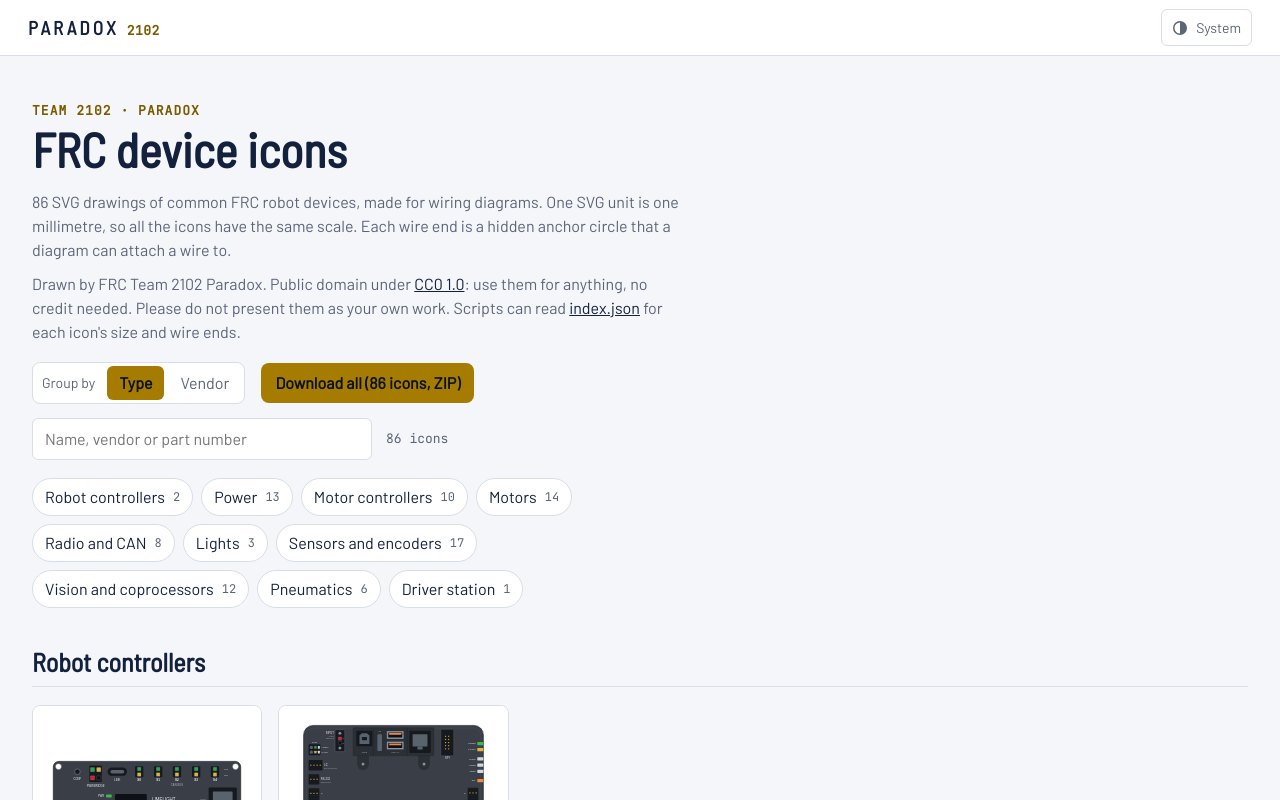
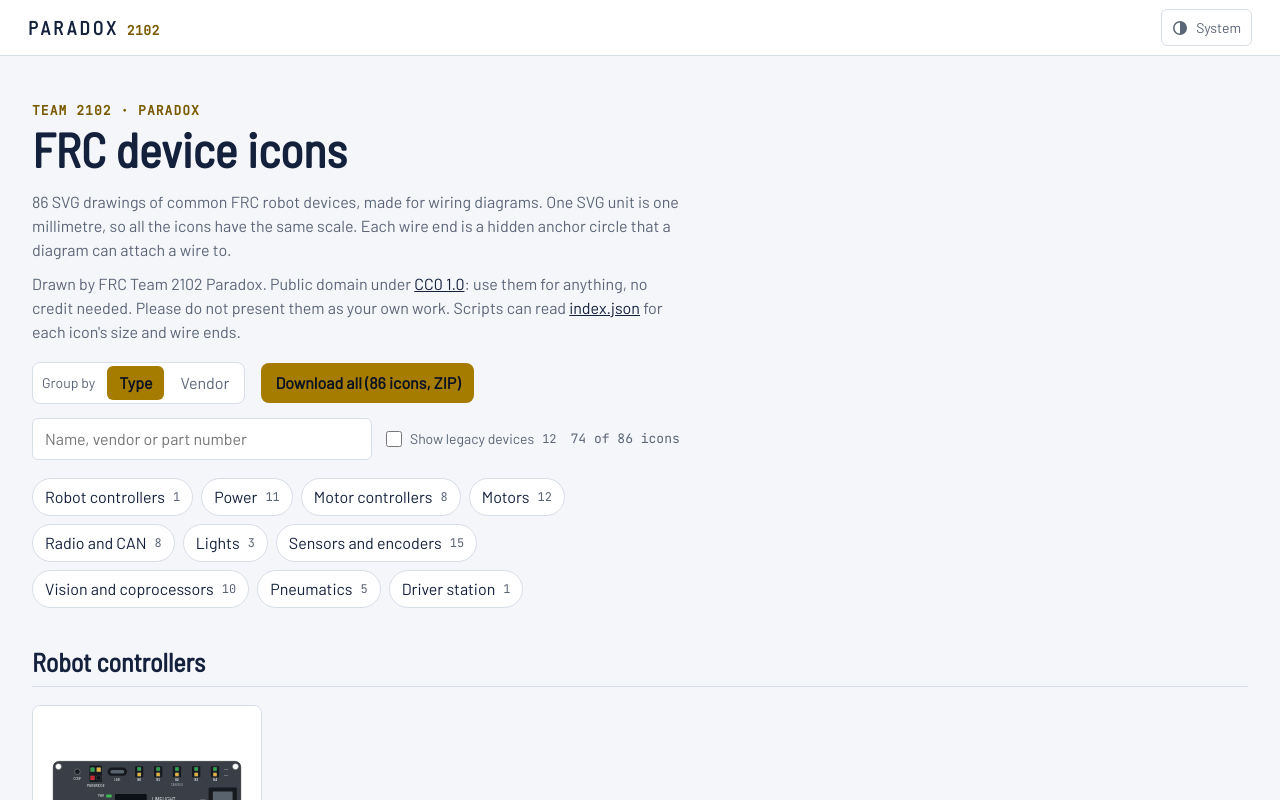
Before and after one commit to Paradox2102/PrettyDocs, a React (Vite) app: page /icons in a window 1280 px wide. Shown: the top 800 px of the page. Built offline with nearby package versions, Linux system fonts and the light colour scheme.

Commit message:
icons page: legacy devices are hidden by default; a switch (?legacy=1) shows them, and a search that only matches legacy devices says so

```diff
--- a/src/logic/icons.ts
+++ b/src/logic/icons.ts
@@ -28,6 +28,11 @@
   return { ...index, icons };
 }
 
+/** The icons to show: legacy icons (no longer sold) only when `showLegacy` is on. */
+export function hideLegacy(index: IconIndex, showLegacy: boolean): IconIndex {
+  return showLegacy ? index : { ...index, icons: index.icons.filter((i) => i.status !== 'legacy') };
+}
+
 /** The groups that have icons: by type in the index's type order, or by vendor in vendor name order. */
 export function groupIcons(index: IconIndex, by: GroupBy): IconGroup[] {
   if (by === 'type') {
--- a/src/pages/Icons.module.css
+++ b/src/pages/Icons.module.css
@@ -26,6 +26,15 @@
   background: var(--surface); color: var(--ink); font: inherit;
 }
 .search:focus-visible { outline: 2px solid var(--accent); outline-offset: 1px; }
+.legacyToggle {
+  display: inline-flex; align-items: center; gap: 8px; color: var(--muted); font-size: 14px; cursor: pointer; user-select: none;
+}
+.legacyToggle input { width: 16px; height: 16px; margin: 0; accent-color: var(--accent); cursor: pointer; }
+.legacyToggle:hover { color: var(--ink); }
+.linkButton {
+  padding: 0; border: 0; background: none; color: var(--accent-ink); font: inherit; font-weight: 600; cursor: pointer;
+  text-decoration: underline;
+}
 .status { margin: 0; color: var(--muted); font: 13px/1.4 var(--font-mono); }
 .empty { margin: 8px 0 0; color: var(--muted); }
 
--- a/src/pages/Icons.tsx
+++ b/src/pages/Icons.tsx
@@ -2,7 +2,7 @@
 import { Link, useLocation, useSearchParams } from 'react-router';
 import { useIcons } from '../content/hooks';
 import type { IconRecord } from '../content/types';
-import { filterIcons, groupBy, groupIcons, type GroupBy } from '../logic/icons';
+import { filterIcons, groupBy, groupIcons, hideLegacy, type GroupBy } from '../logic/icons';
 import styles from './Icons.module.css';
 
 const ICONS_BASE = '/icons/';
@@ -86,12 +86,27 @@
       return next;
     }, { replace: true });
   };
-  const shown = filterIcons(index, query);
+  // Legacy icons (no longer sold) are hidden unless ?legacy=1; a search that only matches hidden ones says so.
+  const showLegacy = params.get('legacy') === '1';
+  const legacyCount = index.icons.filter((i) => i.status === 'legacy').length;
+  const matched = filterIcons(index, query);
+  const shown = hideLegacy(matched, showLegacy);
+  const hiddenMatches = matched.icons.length - shown.icons.length;
   const groups = groupIcons(shown, by);
-  // The group switch keeps the search; typing replaces the history entry instead of adding one per key.
+  const setShowLegacy = (on: boolean) => {
+    setParams((p) => {
+      const next = new URLSearchParams(p);
+      if (on) next.set('legacy', '1');
+      else next.delete('legacy');
+      return next;
+    }, { replace: true });
+  };
+  // The group switch keeps the search and the legacy switch; typing replaces the history entry instead of adding
+  // one per key.
   const linkTo = (b: GroupBy) => {
     const next = new URLSearchParams(b === 'vendor' ? { by: 'vendor' } : {});
     if (query) next.set('q', query);
+    if (showLegacy) next.set('legacy', '1');
     return next.size ? `/icons?${next}` : '/icons';
   };
   const search = (q: string) => {
@@ -141,8 +156,14 @@
         <div className={styles.searchRow}>
           <input type="search" className={styles.search} aria-label="Search icons" placeholder="Name, vendor or part number"
             autoComplete="off" spellCheck={false} value={query} onChange={(e) => search(e.target.value)} />
+          <label className={styles.legacyToggle}>
+            <input type="checkbox" checked={showLegacy} onChange={(e) => setShowLegacy(e.target.checked)} />
+            Show legacy devices <span className={styles.count}>{legacyCount}</span>
+          </label>
           <p role="status" className={styles.status}>
-            {query ? `${shown.icons.length} of ${index.icons.length} icons` : `${index.icons.length} icons`}
+            {shown.icons.length === index.icons.length
+              ? `${index.icons.length} icons`
+              : `${shown.icons.length} of ${index.icons.length} icons`}
           </p>
         </div>
         <nav aria-label={by === 'vendor' ? 'Icon vendors' : 'Icon types'}>
@@ -155,7 +176,15 @@
           </ul>
         </nav>
       </header>
-      {query && groups.length === 0 && <p className={styles.empty}>No icon matches “{query}”.</p>}
+      {query && groups.length === 0 && hiddenMatches === 0 && <p className={styles.empty}>No icon matches “{query}”.</p>}
+      {groups.length === 0 && hiddenMatches > 0 && (
+        <p className={styles.empty}>
+          Only {hiddenMatches === 1 ? 'a legacy device matches' : `${hiddenMatches} legacy devices match`} “{query}”.{' '}
+          <button type="button" className={styles.linkButton} onClick={() => setShowLegacy(true)}>
+            Show legacy devices
+          </button>
+        </p>
+      )}
       {groups.map((g) => (
         <section key={g.id} id={g.id} className={styles.section} aria-labelledby={`group-${g.id}`}>
           <h2 id={`group-${g.id}`} className={styles.sectionTitle}>{g.name}</h2>
```
Also changed, not shown: 2 other files (tests, documents, lock files or other folders).
